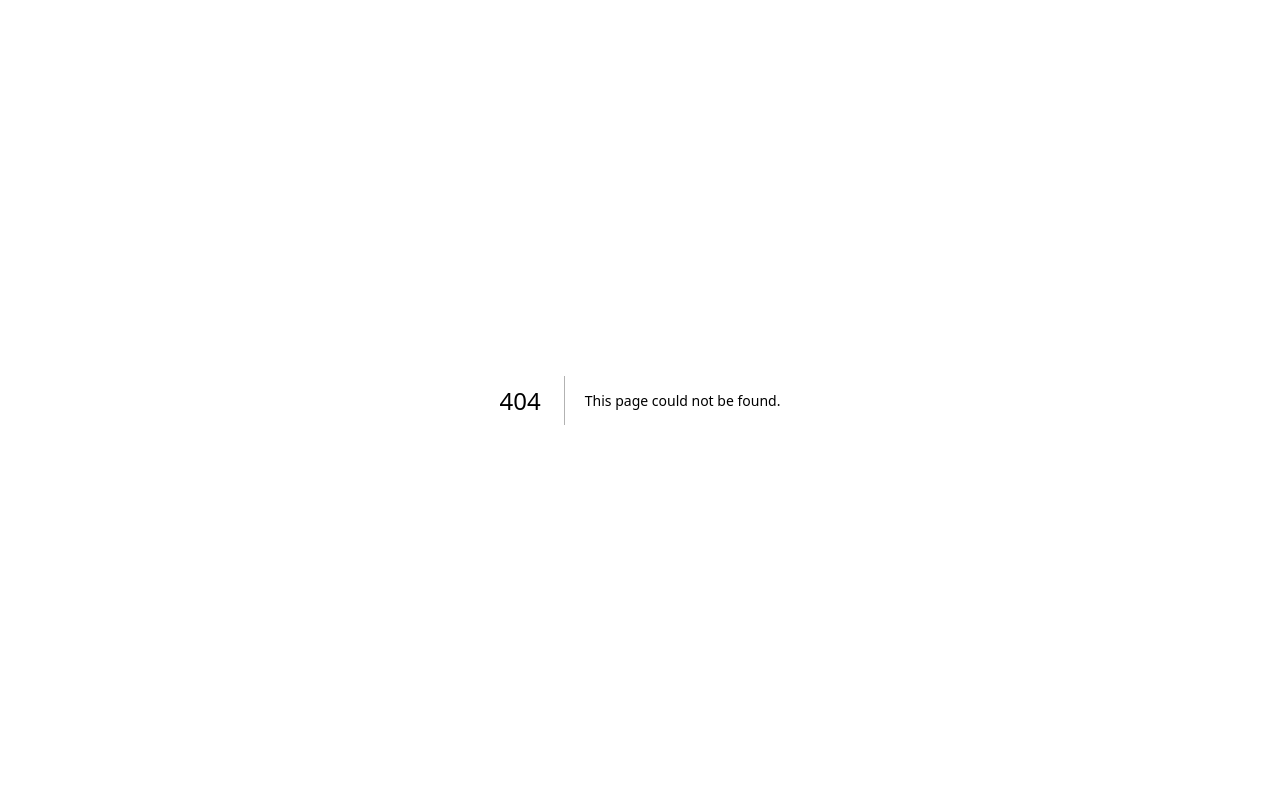
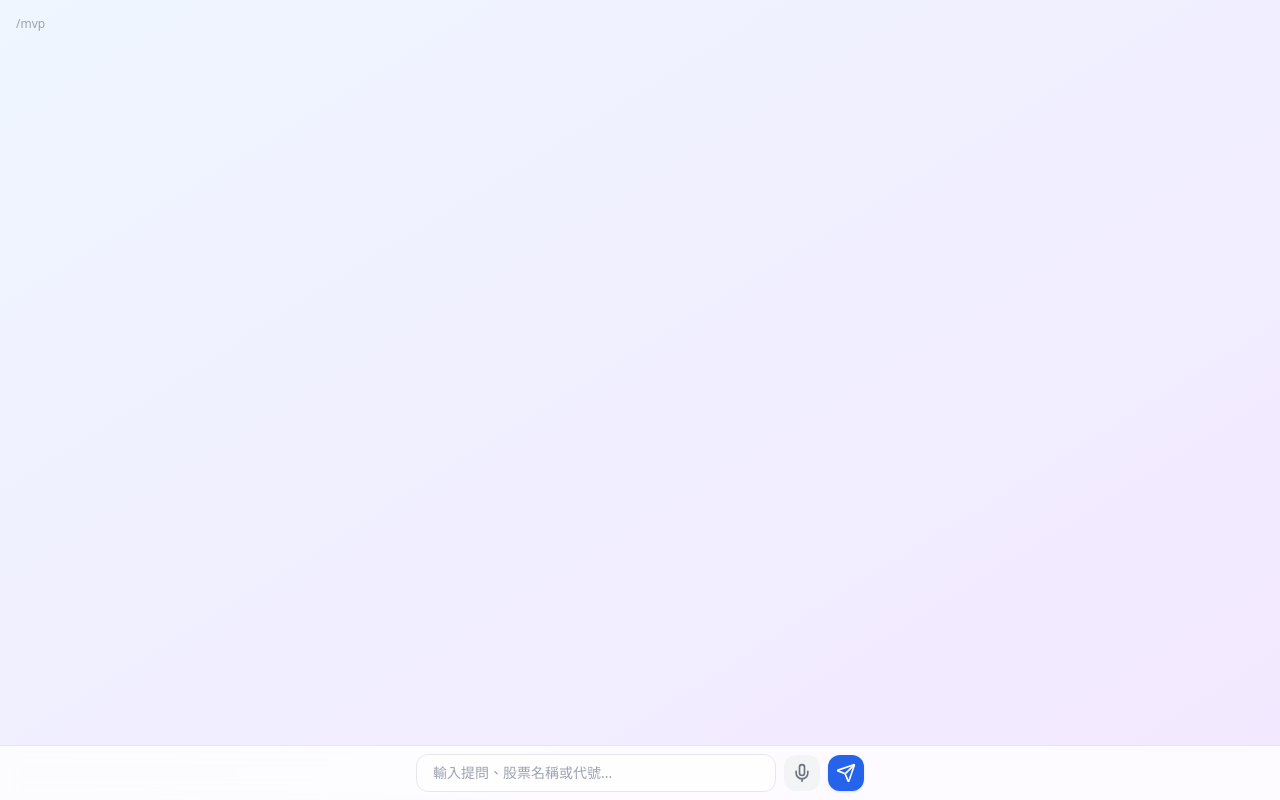
Before and after one commit to hihihowru/ai_chat_twstock, a Next.js app: page /mvp in a window 1280 px wide. Before the commit this address had no page. Built offline with nearby package versions, Linux system fonts and the light colour scheme.

Commit message:
mvp init

```diff
--- a/app/chat/page.tsx
+++ b/app/chat/page.tsx
@@ -1,6 +1,7 @@
 'use client';
 import React, { useState } from 'react';
 import StockSnapshotCard from '../components/StockSnapshotCard';
+import AskQuestionBar from '../components/AskQuestionBar';
 
 export default function ChatPage() {
   const [page, setPage] = useState<'main' | 'teslaCard'>('main');
@@ -36,6 +37,7 @@ export default function ChatPage() {
           <StockSnapshotCard />
         </div>
       )}
+      <AskQuestionBar onSubmit={q => alert('你問了: ' + q)} />
       {/* FooterNav or chat footer */}
       <div className="fixed bottom-0 left-0 right-0 bg-white/80 backdrop-blur border-t border-gray-200 py-3 flex justify-center z-10">
         <button
--- /dev/null
+++ b/app/components/AskQuestionBar.tsx
@@ -0,0 +1,33 @@
+import React, { useState } from 'react';
+
+export default function AskQuestionBar({ onSubmit }: { onSubmit: (q: string) => void }) {
+  const [value, setValue] = useState('');
+  return (
+    <form
+      className="fixed left-0 right-0 bottom-16 z-40 flex justify-center pointer-events-none"
+      onSubmit={e => {
+        e.preventDefault();
+        if (value.trim()) {
+          onSubmit(value);
+          setValue('');
+        }
+      }}
+    >
+      <div className="w-full max-w-md flex bg-white/60 backdrop-blur border border-gray-200 rounded-xl shadow-lg p-2 gap-2 pointer-events-auto">
+        <input
+          className="flex-1 bg-transparent outline-none px-3 text-gray-800 placeholder-gray-400 text-sm"
+          type="text"
+          placeholder="請輸入你的問題..."
+          value={value}
+          onChange={e => setValue(e.target.value)}
+        />
+        <button
+          type="submit"
+          className="px-4 py-1 rounded bg-blue-600 text-white text-sm font-bold hover:bg-blue-700 transition"
+        >
+          發問
+        </button>
+      </div>
+    </form>
+  );
+}
--- /dev/null
+++ b/app/mvp/page.tsx
@@ -0,0 +1,108 @@
+"use client";
+import React, { useRef, useState, useEffect } from 'react';
+import { Mic, Send } from 'lucide-react';
+
+const SYSTEM_LOGS = [
+  '🔍 擷取新聞資料中…',
+  '📈 分析技術線圖中…',
+  '🧠 總結觀點中…',
+];
+
+export default function MVPChatPage() {
+  const [input, setInput] = useState('');
+  const [messages, setMessages] = useState<{ role: 'user' | 'system' | 'log'; content: string }[]>([]);
+  const [loading, setLoading] = useState(false);
+  const bottomRef = useRef<HTMLDivElement | null>(null);
+
+  useEffect(() => {
+    bottomRef.current?.scrollIntoView({ behavior: 'smooth' });
+  }, [messages, loading]);
+
+  const handleSend = async (e?: React.FormEvent) => {
+    if (e) e.preventDefault();
+    const value = input.trim();
+    if (!value) return;
+    setMessages((prev) => [...prev, { role: 'user', content: value }]);
+    setInput('');
+    setLoading(true);
+    // 隨機選一個 log
+    const log = SYSTEM_LOGS[Math.floor(Math.random() * SYSTEM_LOGS.length)];
+    setMessages((prev) => [...prev, { role: 'log', content: log }]);
+    setTimeout(() => {
+      setMessages((prev) => [
+        ...prev.slice(0, -1), // 移除 log
+        { role: 'system', content: '這是系統的回覆：' + value },
+      ]);
+      setLoading(false);
+    }, 1000);
+  };
+
+  const handleMic = () => {
+    alert('錄音功能開發中');
+  };
+
+  return (
+    <div className="min-h-screen flex flex-col bg-gradient-to-br from-blue-50 to-purple-100">
+      {/* Breadcrumb */}
+      <div className="px-4 pt-4 pb-2 text-xs text-gray-400 font-medium">/mvp</div>
+      {/* Chat area */}
+      <div className="flex-1 overflow-y-auto px-2 pb-32 sm:px-0">
+        <div className="max-w-md mx-auto flex flex-col gap-3 pt-2">
+          {messages.map((msg, idx) =>
+            msg.role === 'user' ? (
+              <div key={idx} className="flex w-full">
+                <div className="bg-blue-500 text-white rounded-2xl px-4 py-2 max-w-[85vw] sm:max-w-[70%] text-sm break-words shadow ml-auto mr-0 text-right">
+                  {msg.content}
+                </div>
+              </div>
+            ) : msg.role === 'system' ? (
+              <div key={idx} className="flex w-full">
+                <div className="bg-white text-gray-900 rounded-2xl px-4 py-2 max-w-[85vw] sm:max-w-[70%] text-sm break-words shadow ml-0 mr-auto text-left">
+                  {msg.content}
+                </div>
+              </div>
+            ) : (
+              <div key={idx} className="flex w-full">
+                <div className="text-xs text-gray-400 px-4 py-1 ml-0 mr-auto">{msg.content}</div>
+              </div>
+            )
+          )}
+          <div ref={bottomRef} />
+        </div>
+      </div>
+      {/* Input bar */}
+      <form
+        className="fixed bottom-0 left-0 right-0 z-50 bg-white/80 backdrop-blur border-t border-gray-200 flex items-center px-2 py-2 sm:justify-center"
+        onSubmit={handleSend}
+      >
+        <div className="w-full max-w-md flex gap-2 items-center">
+          <input
+            className="flex-1 bg-white/70 rounded-xl px-4 py-2 text-sm outline-none border border-gray-200 focus:border-blue-400 transition"
+            type="text"
+            placeholder="輸入提問、股票名稱或代號..."
+            value={input}
+            onChange={e => setInput(e.target.value)}
+            disabled={loading}
+          />
+          <button
+            type="button"
+            className="p-2 rounded-xl bg-gray-100 text-gray-500 hover:bg-blue-100 hover:text-blue-600 transition"
+            onClick={handleMic}
+            tabIndex={-1}
+            aria-label="錄音"
+          >
+            <Mic size={20} />
+          </button>
+          <button
+            type="submit"
+            className="p-2 rounded-xl bg-blue-600 text-white font-bold text-sm shadow hover:bg-blue-700 transition disabled:opacity-60"
+            disabled={loading}
+            aria-label="送出"
+          >
+            <Send size={20} />
+          </button>
+        </div>
+      </form>
+    </div>
+  );
+}
--- a/app/threads/page.tsx
+++ b/app/threads/page.tsx
@@ -4,6 +4,7 @@ import FooterNav from '../components/FooterNav';
 import ThreadItem from '../components/ThreadItem';
 import AiReplyModal from '../components/AiReplyModal';
 import CardFooter from '../components/CardFooter';
+import AskQuestionBar from '../components/AskQuestionBar';
 import { useState } from 'react';
 
 const mockThreads = [
@@ -347,6 +348,7 @@ export default function ThreadsPage() {
         ))}
       </div>
       <AiReplyModal open={aiModalOpen} onClose={() => setAiModalOpen(false)} defaultText={modalQuestion} />
+      <AskQuestionBar onSubmit={q => alert('你問了: ' + q)} />
       <FooterNav active="threads" />
     </div>
   );
```
Also changed, not shown: app/page.tsx (line endings or trailing spaces).
